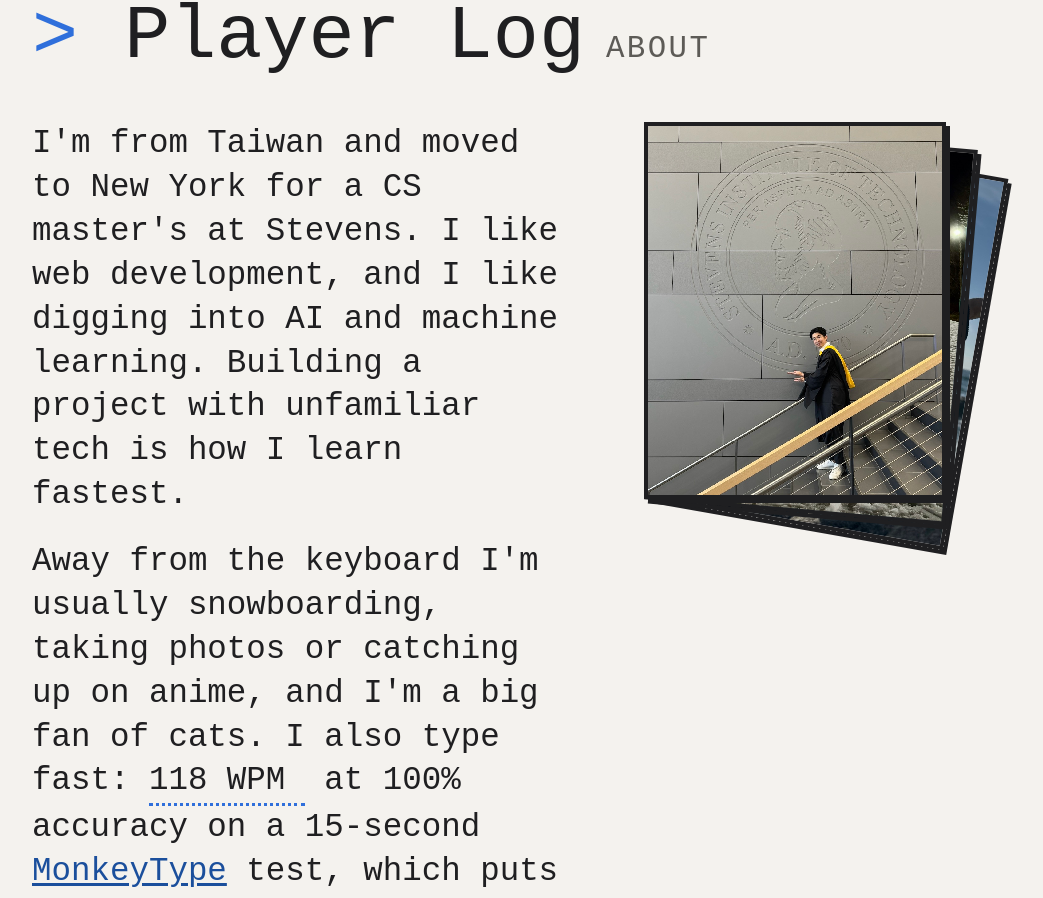
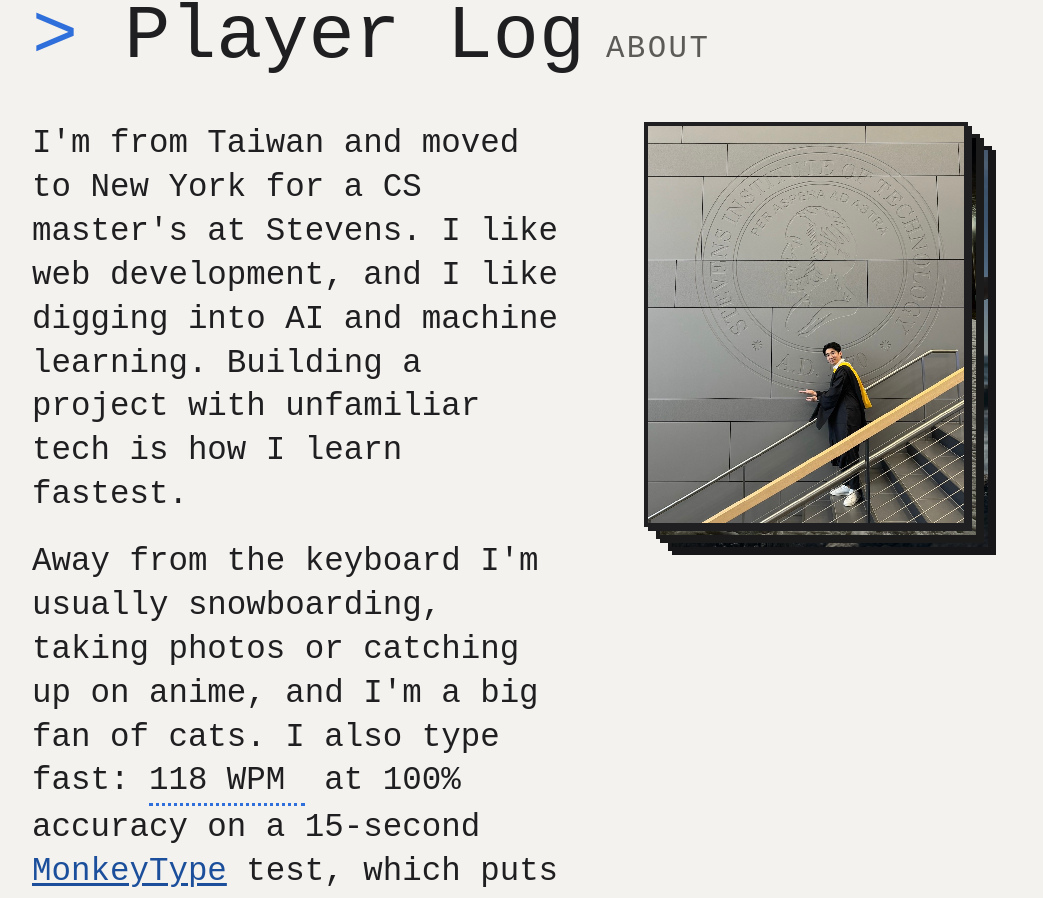
Before and after one commit to Jason-Wuuuu/Jason, a React (Vite) app: page / in a window 1280 px wide. Shown: the part 4440-5338 px from the top of the page, without its empty margins (128-1171 px from the left). Built offline with nearby package versions, Linux system fonts and the light colour scheme; a web font is replaced by a local one.

Commit message:
About photos: square-cornered pixel-stepped pile instead of the tilted stack
Co-Authored-By: Claude Sonnet 5.5 <noreply@anthropic.com>

```diff
--- a/src/components/About.jsx
+++ b/src/components/About.jsx
@@ -19,7 +19,7 @@ export default function About() {
           ))}
         </div>
         {images.length > 0 && (
-          <div className="photos" data-stack={images.length > 1}>
+          <div className="photos" data-stack={images.length > 1} style={{ "--n": images.length }}>
             {images.map((img, i) => {
               const depth = (i - top + images.length) % images.length; // 0 = front
               return (
--- a/src/index.css
+++ b/src/index.css
@@ -158,17 +158,18 @@ footer { padding-block: 4rem 8rem; color: var(--mute); }
 .prose { font-size: 1.4rem; max-width: 36rem; }
 .photos { display: grid; }
 .photos img { grid-area: 1 / 1; width: 100%; aspect-ratio: 1; object-fit: cover; } /* reserves the space before the photo loads */
-.photos[data-stack="true"] { padding: 0 2rem 2rem 0; }
+.photos[data-stack="true"] { padding: 0 calc((var(--n) - 1) * 12px) calc((var(--n) - 1) * 12px) 0; }
 .photos[data-stack="true"] img {
   cursor: pointer; transition: transform .25s steps(4); aspect-ratio: 4 / 5; object-fit: cover;
-  transform: translate(calc(var(--d) * 16px), calc(var(--d) * 14px)) rotate(calc(var(--d) * 5deg));
+  transform: translate(calc(var(--d) * 12px), calc(var(--d) * 12px)); /* a square-cornered pile: each photo sits a few whole pixels down and right of the one above, no tilt */
+  filter: brightness(calc(1 - var(--d) * .14));
 }
 .photos[data-stack="true"] img:hover { translate: -3px -3px; }
 /* the photo you click is dealt off the top in a few choppy frames, then lands at the back of the pile */
 @keyframes deal {
-  0%, 50% { z-index: 99; }
+  0%, 50% { z-index: 99; filter: brightness(1); } /* full brightness while it slides, then it dims into the pile */
   0% { transform: none; }
-  50% { transform: translate(75%, -8%) rotate(9deg); }
+  50% { transform: translate(80%, -6%); }
 }
 @media (prefers-reduced-motion: no-preference) {
   .photos[data-stack="true"] img.dealt { animation: deal .4s steps(4); transition: none; }
```
